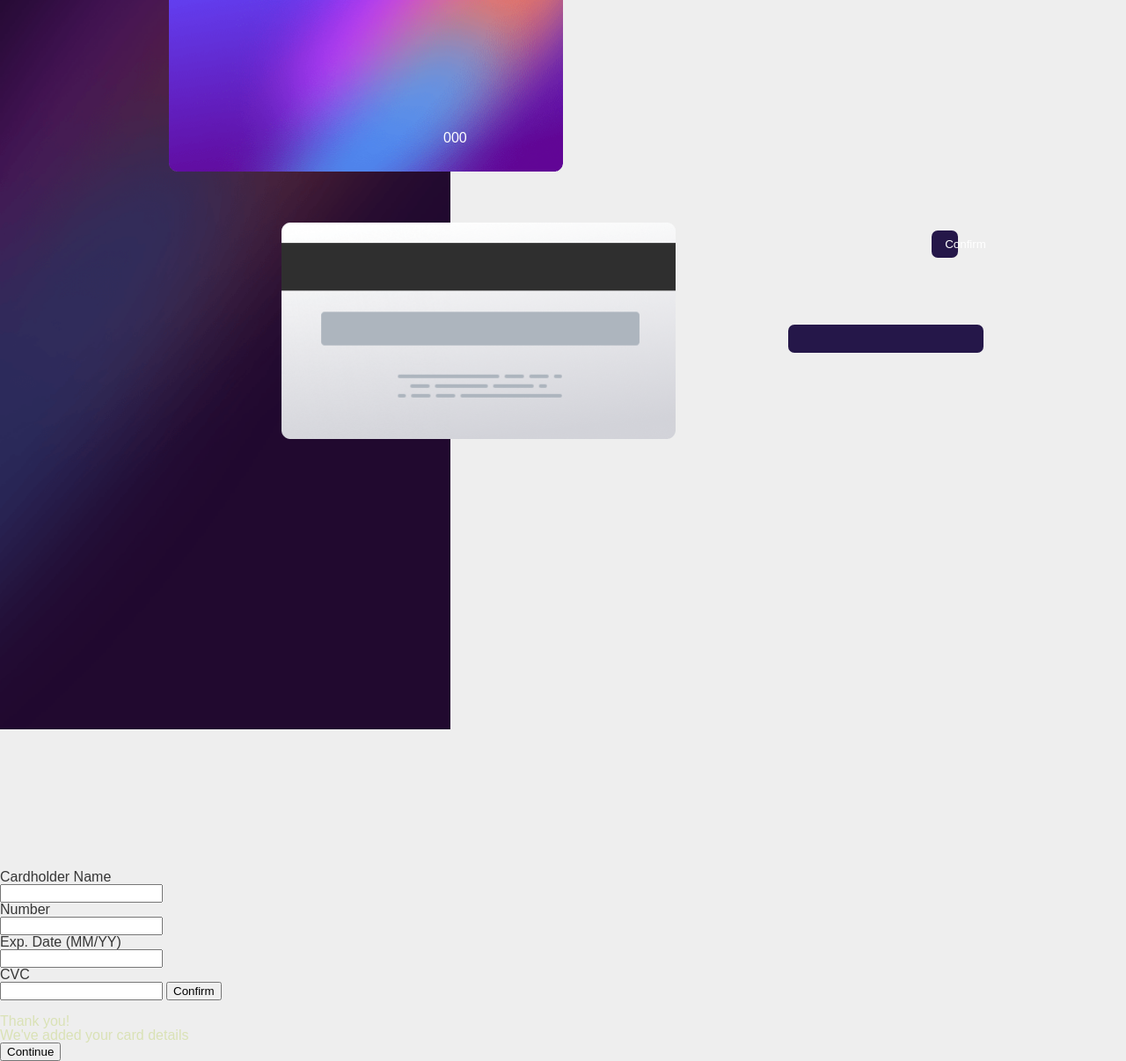
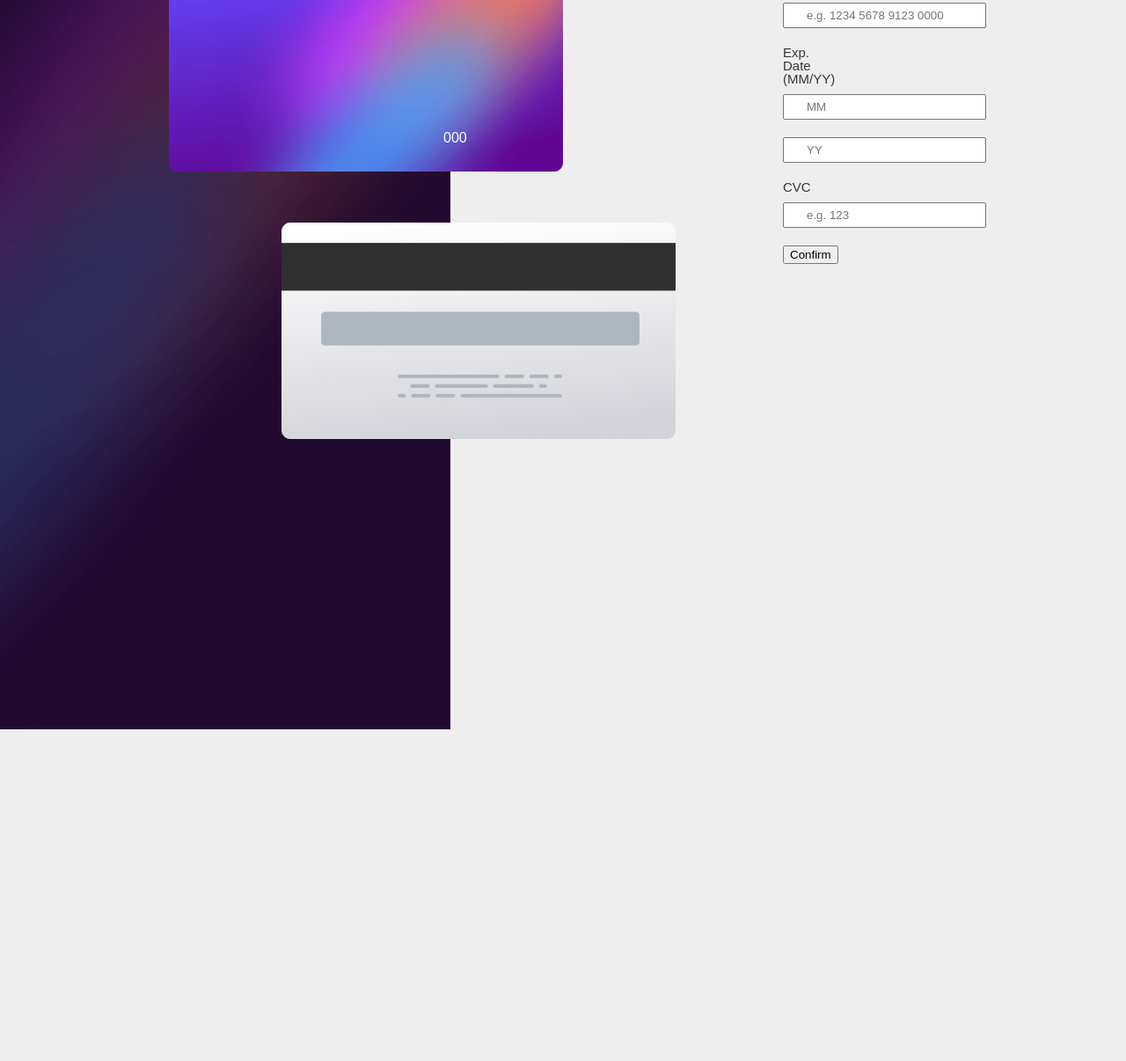
Before and after one commit to fernanda1102/cart-oereconhecimentofacial, a plain HTML site: page index.html in a window 1280 px wide. Shown: the part 125-1331 px from the top of the page at 88% size. After the commit the page ends 1114 px from the top, so only its background shows below. Drawn offline with nearby package versions, Linux system fonts and the light colour scheme; a web font is replaced by a local one.

Commit message:
add butto

```diff
--- a/index.html
+++ b/index.html
@@ -10,11 +10,11 @@
 
 </head>
 <body>
-
+    <div class="card">
         <div class="image">
-        <img id="image-bg" src="images/bg-main-desktop.png">
-        <img id="image-cardback" src="images/bg-card-back.png">
-        <img id="image-cardfront" src="images/bg-card-front.png">
+            <img id="image-bg" src="images/bg-main-desktop.png" alt="Imagem de fundo">
+            <img id="image-cardback" src="images/bg-card-back.png" alt="Card front">
+            <img id="image-cardfront" src="images/bg-card-front.png" alt="Card back">
         </div>
 
         <div class="cardfront">
@@ -26,40 +26,35 @@
         <div class="cardback">
             <p id="numbercard2">000</p>
         </div>
+    </div>
 
-    <div class="information">
+    <main>
+        <fieldset class="information">
             <form>
                 <label for="name"><h1>Cardholder Name</h1></label>
-            <input type="text" id="name">
+                <input type="text" id="name" required placeholder="e.g. Jane Appleseed">
 
                 <label for="cardnumber"><h1>Number</h1></label>
-            <input type="text" id="cardnumber">
+                <input type="number" id="cardnumber" required placeholder="e.g. 1234 5678 9123 0000">
 
-            <label for="date"><h1>Exp. Date (MM/YY)</h1></label>
-            <input type="text" id="date">
+                <label for="Exp."><h1>Exp. Date (MM/YY)</h1></label>
+                <input type="number" id="month" required placeholder="MM">
+                <input type="number" id="year" required placeholder="YY">
 
                 <label for="cvc"><h1>CVC</h1></label>
-            <input type="text" id="cvc">
+                <input type="number" id="cvc" required placeholder="e.g. 123">
 
-            <input type="submit" value="Confirm">
-        </form>
-    </div>
+                <div class="mensage">
 
-        <div class="buttonconfirm">
-            <button id="buttonconfirm" class="buttonconfirm">Confirm</button>
-        </div>
+                    <button onclick="funcao1('buttonconfirm')">Confirm</button>
+
+                    <p id="mensage"></p>
 
                 </div>
+            </form>
+        </fieldset>
+    </main>
 
-    <div class="mensage">
-        <p id="mensage1">Thank you!</p>
-        <p id="mensage2">We've added your card details</p>
-    </div>
-
-    <div class="buttoncontinue">
-        <button id="buttoncontinue" class="buttoncontinue">Continue</button>
-    </div>
-
-
+    <script src="js/main.js"></script>
 </body>
 </html>
--- /dev/null
+++ b/js/main.js
@@ -0,0 +1,14 @@
+function funcao1(click)
+
+            {
+                var x, id="click";
+                var r=confirm("Thank you! We've added your card details");
+                if (r==true)
+                {
+                    x=""
+                }
+                else {
+                    x=""
+                }
+                document.getElementById("click").innerHTML=x;
+            }
--- a/style.css
+++ b/style.css
@@ -94,7 +94,7 @@ html {
     font-family: var(--font-family);
 }
 
-h1 {
+form label h1 {
     font-family: var(--font-family);
     color: var(--primary-color);
 }
@@ -104,19 +104,36 @@ p {
     color: var(--second-color);
 }
 
+.click {
+    font-family: var(--font-family);
+    color: var(--second-color);
+}
+
 main {
     width: 500px;
     margin: 0 auto;
 }
 
-.buttonconfirm {
-    display: inline-block;
-    vertical-align: top;
-    width: 15%;
-    text-align: center;
-    margin-left: 70%;
-    margin-top: -60%;
-    padding: 8px 15px;
+form {
+    margin: -220% 0;
+    margin-left: 100%;
+
+}
+
+form label {
+    display: block;
+    font-size: 15px;
+    margin: 0 0 10px;
+}
+
+form input {
+    display: block;
+    margin: 0 0 20px;
+    padding: 5px 25px;
+    width: -100%;
+}
+
+.mensage {
     border: 0;
     background: #251749;
     border-radius: 7px;
```
Lines whose indentation alone changed are shown as unchanged.
